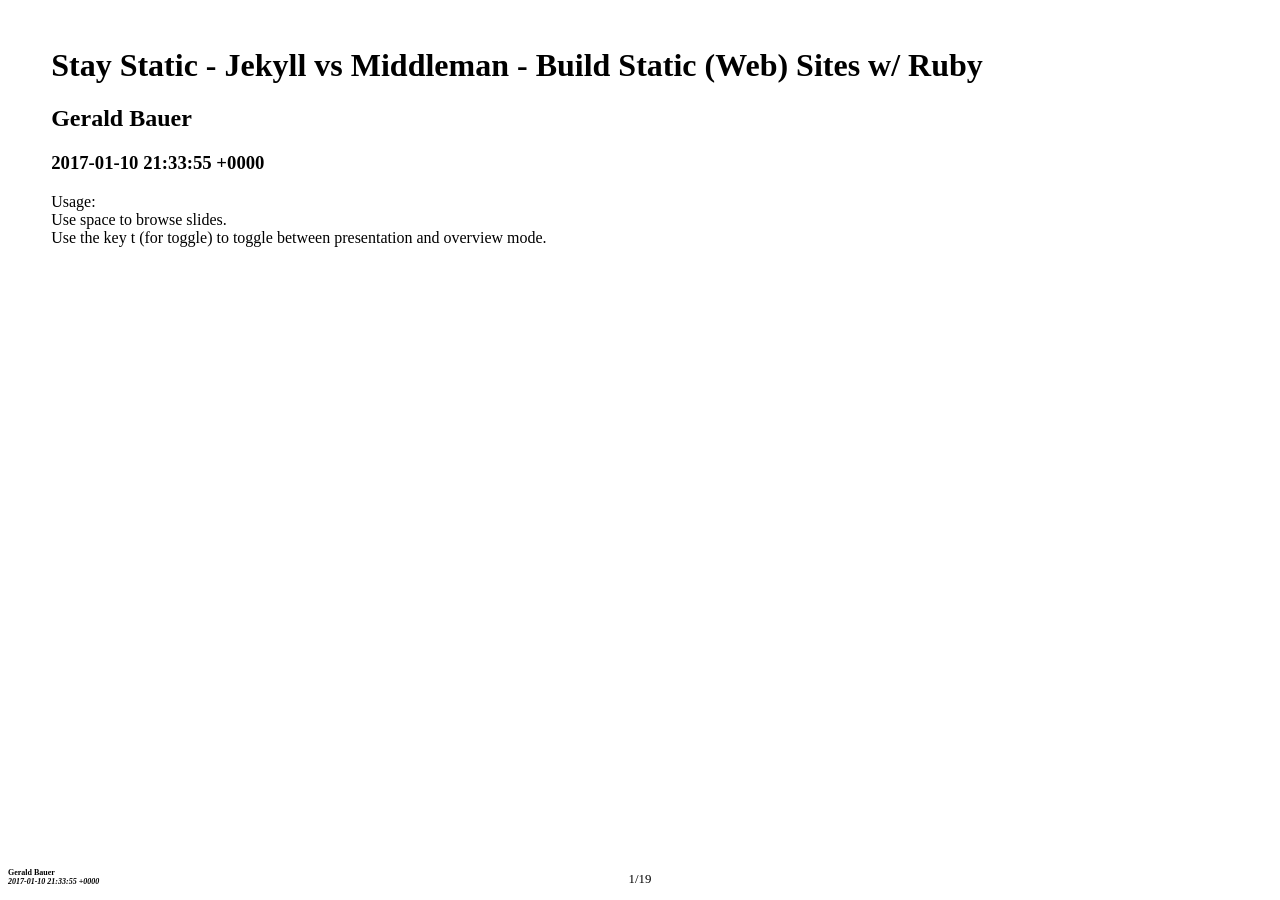
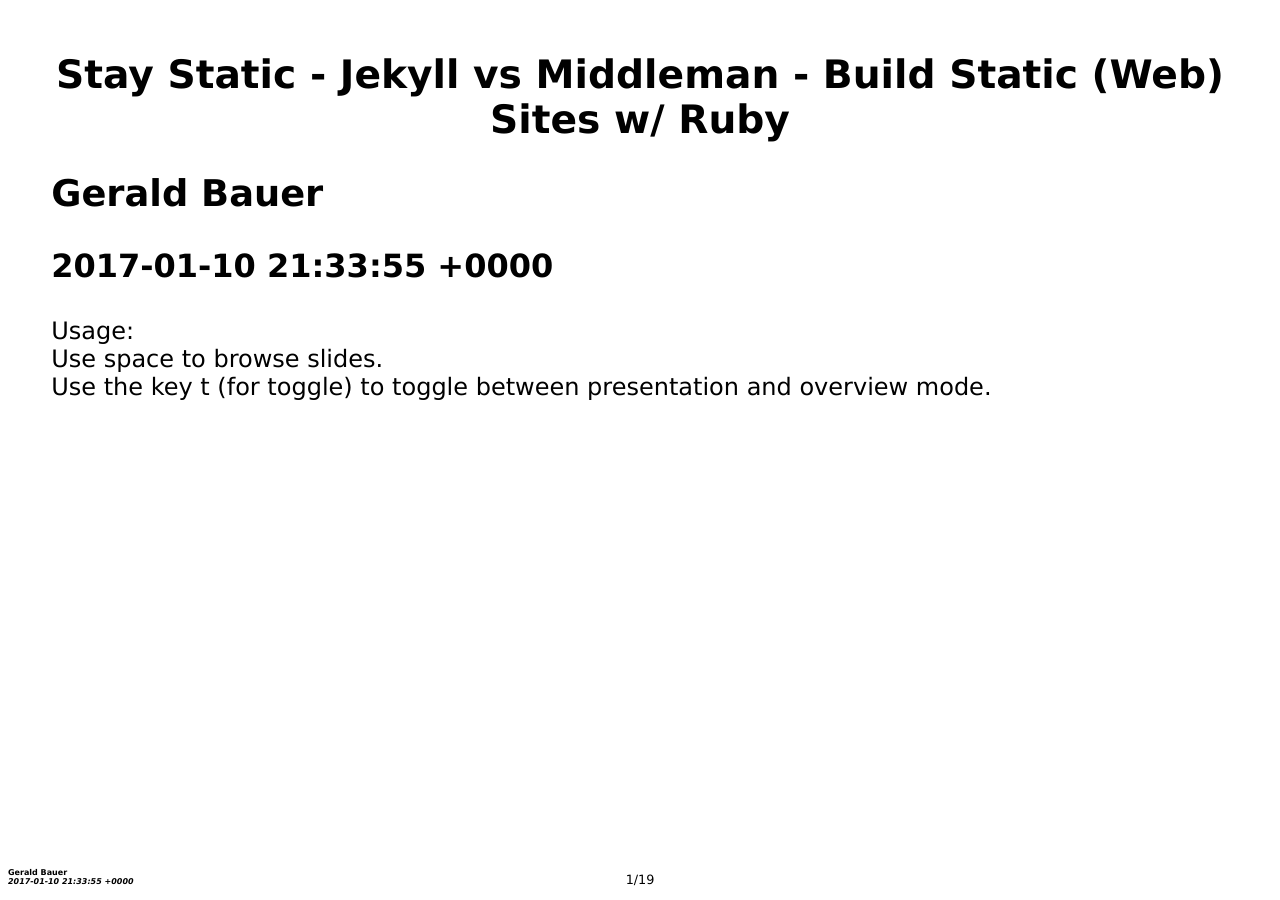
Before and after one commit to henrythemes/jekyll-talks-theme, a Jekyll site: the page built from _talks/jekyll_vs_middleman.md, in a window 1280 px wide. Built offline with Jekyll 4.4.1, drawn with Linux system fonts in a browser that asks for light colours.

Commit message:
add blank style

```diff
--- a/_layouts/talk-base.html
+++ b/_layouts/talk-base.html
@@ -31,7 +31,7 @@
 <link rel="stylesheet" href="{{ 'css/screen.css'       | relative_url }}"  media="screen">
 <link rel="stylesheet" href="{{ 'css/print.css'        | relative_url }}"  media="print">
 
-<link rel="stylesheet" href="blank.css"         media="screen,projection">
+<link rel="stylesheet" href="{{ 'css/blank.css'        | relative_url }}"  media="screen,projection">
 
 
 <!-- add js libs (less, jquery) -->
--- a/_layouts/talk.html
+++ b/_layouts/talk.html
@@ -13,7 +13,7 @@ layout: talk-base
   <h2>{{ page.author }}</h2>
   <h3>{{ page.date }}</h3>
 
-  <p>
+  <p class="help">
     Usage: <br>
     Use space to browse slides.<br>
     Use the key t (for toggle) to toggle between
--- /dev/null
+++ b/css/blank.scss
@@ -0,0 +1,78 @@
+---
+# add front matter here
+---
+
+////////
+// variables for easy configuration
+//
+// (note: this is a sass/scss extendend css script,
+//            to learn more about sass; see sass-lang.org)
+
+
+$color:                  black;
+$color-step-hidden:      silver;
+
+$background-color-code:  azure;
+
+
+// --- font size
+
+$font-size-h1:     245%;    // 30pt / 40px    (assuming 100% => 12pt / 16px)
+$font-size-h2:     230%;    // 28pt / 37px
+$font-size-h3:     200%;    // 24pt / 32px
+$font-size-text:   150%;    // 18pt / 24px
+$font-size-code:   140%;    // 16pt / 22px
+
+
+/////////////////////////////
+
+body { font-family: Verdana, Geneva, Arial, Helvetica, sans-serif;  }
+
+a:link,
+a:visited { color: $color; }
+
+
+.slide {
+
+  color: $color;
+
+  h1 {   font-size: $font-size-h1;
+         text-align: center;
+
+       &.fullscreen { position: absolute;
+                      top: 40%;
+                      width: 100%; }
+
+       // lets you create slides with no heading (that is, heading gets hidden but included in toc)
+       &.hidden     { display: none; }
+      }
+
+  h2 { font-size: $font-size-h2; }
+
+  h3 { font-size: $font-size-h3; }
+
+  .stepcurrent { color: $color; }
+  .step        { color: $color-step-hidden; }  // or hide next steps e.g. .step { visibility: hidden; }
+}
+
+
+ul { list-style-type: square; }
+
+
+p, li, dt, dd, td, th { font-size: $font-size-text; }
+
+
+pre { font-size: $font-size-code; }
+
+.code {
+        background-color: $background-color-code;
+        padding: 5px;
+      }
+
+.footnote a:first-of-type  { text-decoration: none; }
+
+p.footnote { font-size: 88%; }
+
+.help {
+  p, td  { font-size: 88%; }
+}
```
